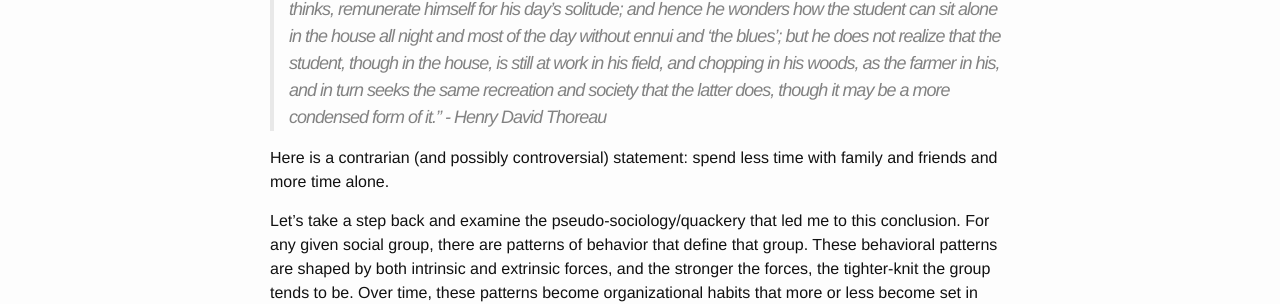
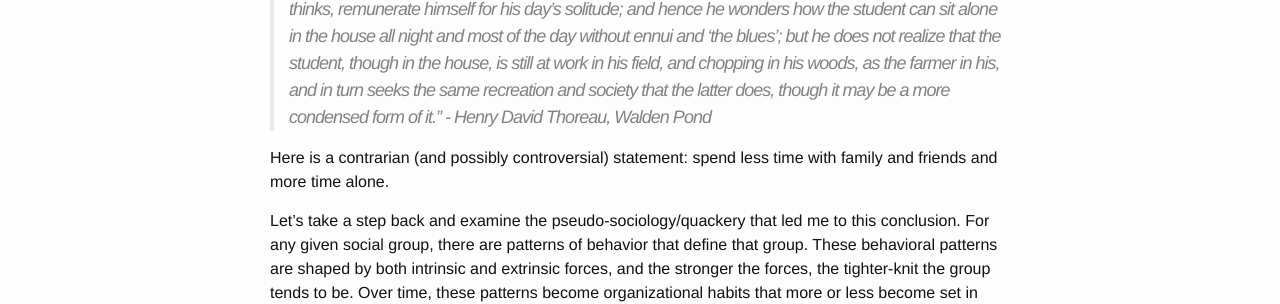
Before and after one commit to jihoon796/jihoon796.github.io, a Jekyll site: the page built from _posts/2016-05-26-seeking_solitude.markdown, in a window 1280 px wide. Shown: the part 339-643 px from the top of the page. Built offline with Jekyll 4.4.1, drawn with Linux system fonts in a browser that asks for light colours; some of the changed text lies outside the part shown.

Commit message:
final edit to solitude essay

```diff
--- a/_posts/2016-05-26-seeking_solitude.markdown
+++ b/_posts/2016-05-26-seeking_solitude.markdown
@@ -5,7 +5,7 @@ date:   2016-05-25 17:09:09 -0400
 categories: life
 ---
 
->"Solitude is not measured by the miles of space that intervene between a man and his fellows. The really diligent student in one of the crowded hives of Cambridge College is as solitary as a dervis in the desert. The farmer can work alone in the field or the woods all day, hoeing or chopping, and not feel lonesome, because he is employed; but when he comes home at night he cannot sit down in a room alone, at the mercy of his thoughts, but must be where he can 'see the folks,'' and recreate, and, as he thinks, remunerate himself for his day's solitude; and hence he wonders how the student can sit alone in the house all night and most of the day without ennui and 'the blues'; but he does not realize that the student, though in the house, is still at work in his field, and chopping in his woods, as the farmer in his, and in turn seeks the same recreation and society that the latter does, though it may be a more condensed form of it." - Henry David Thoreau
+>"Solitude is not measured by the miles of space that intervene between a man and his fellows. The really diligent student in one of the crowded hives of Cambridge College is as solitary as a dervis in the desert. The farmer can work alone in the field or the woods all day, hoeing or chopping, and not feel lonesome, because he is employed; but when he comes home at night he cannot sit down in a room alone, at the mercy of his thoughts, but must be where he can 'see the folks,'' and recreate, and, as he thinks, remunerate himself for his day's solitude; and hence he wonders how the student can sit alone in the house all night and most of the day without ennui and 'the blues'; but he does not realize that the student, though in the house, is still at work in his field, and chopping in his woods, as the farmer in his, and in turn seeks the same recreation and society that the latter does, though it may be a more condensed form of it." - Henry David Thoreau, Walden Pond
 
 Here is a contrarian (and possibly controversial) statement: spend less time with family and friends and more time alone.
 
```
